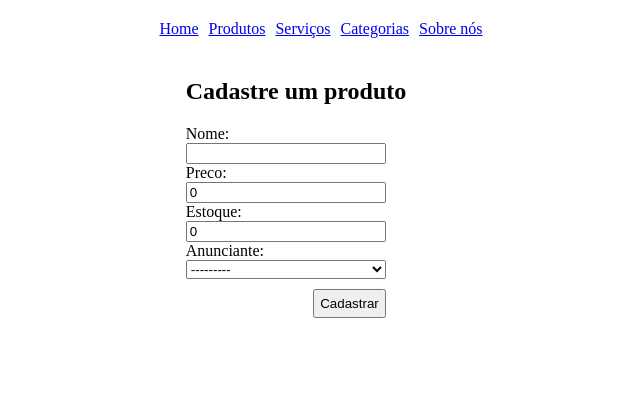
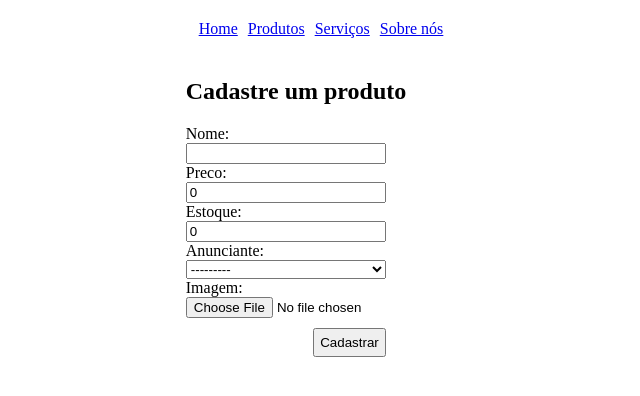
Before and after one commit to Tarcizolopes/Django-Project-Senac-23, a Django app: page /produtos/cadastrar in a window 1280 px wide. Shown: the top 396 px of the page, without its empty margins (344-984 px from the left). Run offline with Django 4.2, Linux system fonts and the light colour scheme; data that the repository does not hold is empty.

Commit message:
add imagem ao form

```diff
--- a/produtos/forms.py
+++ b/produtos/forms.py
@@ -4,9 +4,9 @@ from produtos.models import Produto
 class ProdutoModelForm(ModelForm):
     class Meta:
         model = Produto
-        fields = ['nome', 'preco', 'estoque', 'anunciante']
+        fields = ['nome', 'preco', 'estoque', 'anunciante', 'imagem']
 
 class ServicoModelForm(ModelForm):
     class Meta:
         model = Produto
-        fields = ['nome', 'preco', 'anunciante']
+        fields = ['nome', 'preco', 'anunciante', 'imagem']
--- a/produtos/templates/listagem_servicos.html
+++ b/produtos/templates/listagem_servicos.html
@@ -1,7 +1,7 @@
 {% extends 'templates/base.html' %}
 
 {% block conteudo %}
-    Listagem de serviços <a href="cadastrar">Novo serviço</a>
+    Listagem de serviços <a href="{% url 'cadastrar_servicos' %}">Novo serviço</a>
     {% for servico_do_vendedor in servicos_dos_vendedores %}
         <div>
             <h3>{{ servico_do_vendedor.vendedor.nome }}</h3>
--- a/produtos_e_servicos/templates/menu.html
+++ b/produtos_e_servicos/templates/menu.html
@@ -14,6 +14,5 @@
     <li class="opcao-menu"><a href="/">Home</a></li>
     <li class="opcao-menu"><a href="/produtos/">Produtos</a></li>
     <li class="opcao-menu"><a href="/servicos/">Serviços</a></li>
-    <li class="opcao-menu"><a href="#">Categorias</a></li>
     <li class="opcao-menu"><a href="#">Sobre nós</a></li>
 </ul>
```
Also changed, not shown: imagens/__init__.py (added).
